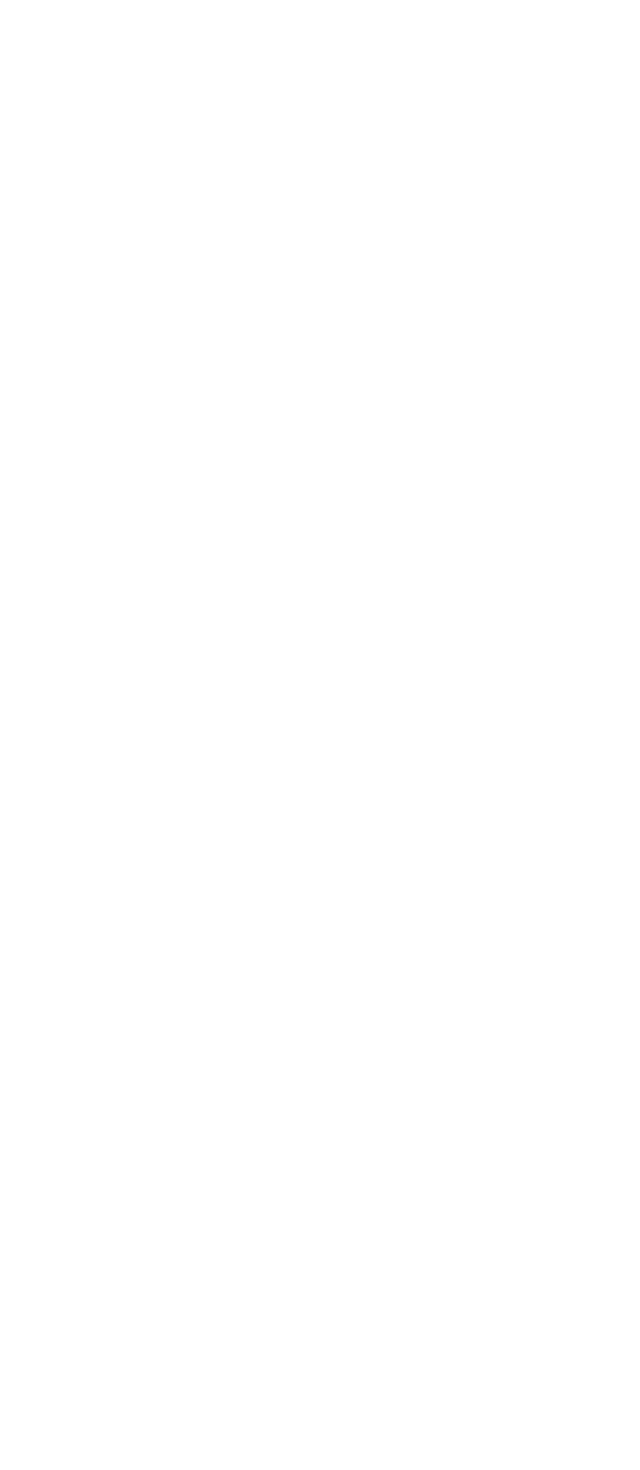
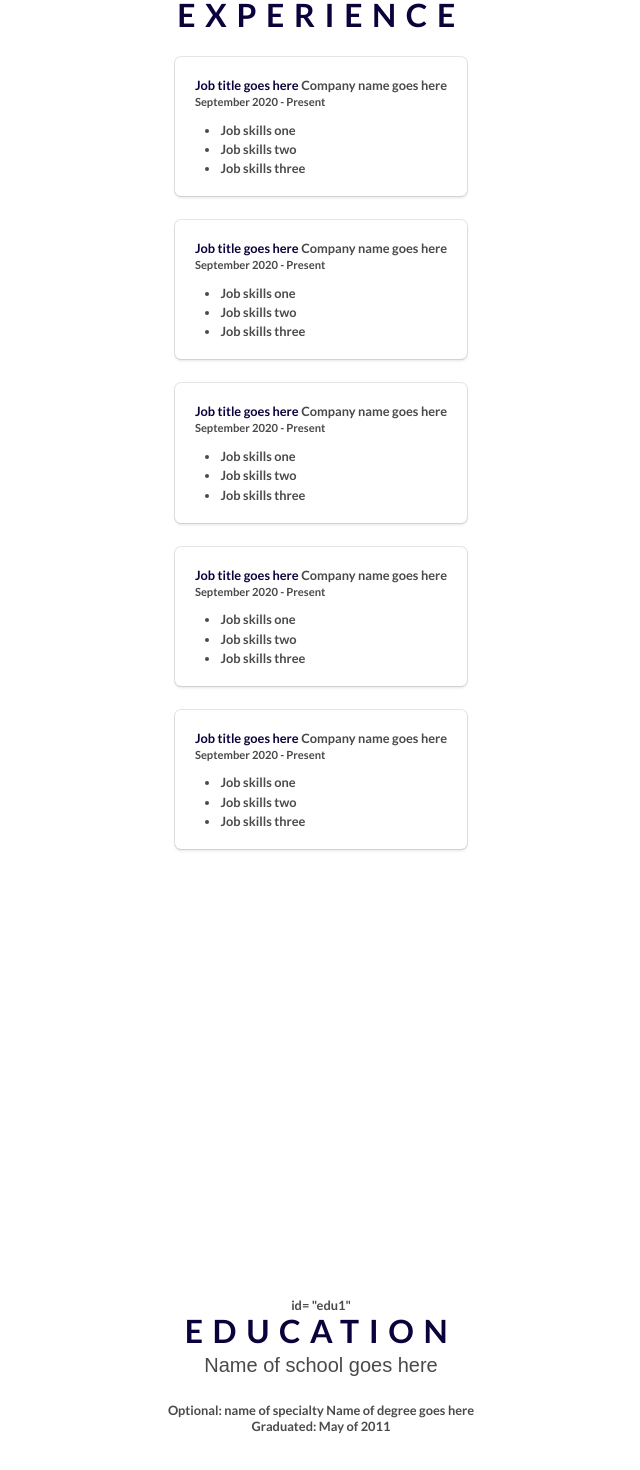
Before and after one commit to jotoland/JCS1200, a React (Create React App) app in the folder me/: page / in a window 1280 px wide. Shown: the part 2140-3610 px from the top of the page, without its empty margins (319-959 px from the left). Before the commit the page ends 1965 px from the top, so only its background shows below. Built offline with nearby package versions, Linux system fonts and the light colour scheme.

Commit message:
Created Experienceand Education components

```diff
--- a/me/src/App.js
+++ b/me/src/App.js
@@ -3,6 +3,8 @@ import Main from './components/Main';
 import AboutMe from './components/AboutMe';
 import Navbar from './components/Navbar';
 import Skills from './components/Skills'
+import Experience from './components/Experience';
+import Education from './components/Education';
 import './App.scss';
 
 function App() {
@@ -12,6 +14,8 @@ function App() {
       <AboutMe />
       <Navbar />
       <Skills />
+      <Experience />
+      <Education />
     </div>
   );
 }
--- /dev/null
+++ b/me/src/components/Education.js
@@ -0,0 +1,32 @@
+import React, { Component } from 'react';
+// import ColoredLine from './ColoredLine';
+
+class Education extends Component {
+
+    // this draws to the screen
+    render(){
+        return(
+            <div id="EducationSection">
+                <section class="section is-large">
+                    <div class="container">
+                        <div class="columns is-centered">
+                            <div class="column is-three-quarters"> id= "edu1"
+                                <h1 class="title">Education</h1>
+                                {/* <ColoredLine /> */}
+                                <h2 class="subtitle">Name of school goes here</h2>
+                                <div class="clomns is-centered">
+                                    <p>Optional: name of specialty <span class="bullet"></span>Name of degree goes here</p>
+                                </div>
+                                <div class="clomns is-centered">
+                                    <p>Graduated: May of 2011</p>
+                                </div>
+                            </div>
+                        </div>
+                    </div>
+                </section>
+            </div>
+        );
+    }
+}
+
+export default Education;
--- a/me/src/components/Experience.js
+++ b/me/src/components/Experience.js
@@ -8,8 +8,88 @@ class Experience extends Component {
                 <section class="section is-medium">
                 <div class="container">
                 <div class="columns is-centered">
-                    <div>
-
+                    <div class="column is-three-quarters">
+                        <h1 class="title">Experience</h1>
+                        {/* <ColoredLine /> */}
+                        <div class="columns is-centered">
+                            <div class="columnn is-half">
+                                <div class="box" id="exp1">
+                                    <div class="content">
+                                        <article class="media">
+                                        <p>
+                                            <strong>Job title goes here</strong> <medium>Company name goes here</medium><br />
+                                            <small>September 2020 - Present</small><br />
+                                            <ul>
+                                                <li>Job skills one</li>
+                                                <li>Job skills two</li>
+                                                <li>Job skills three</li>
+                                            </ul>
+                                        </p>
+                                        </article>
+                                    </div>
+                                </div>
+                                <div class="box" id="exp2">
+                                    <div class="content">
+                                        <article class="media">
+                                        <p>
+                                            <strong>Job title goes here</strong> <medium>Company name goes here</medium><br />
+                                            <small>September 2020 - Present</small><br />
+                                            <ul>
+                                                <li>Job skills one</li>
+                                                <li>Job skills two</li>
+                                                <li>Job skills three</li>
+                                            </ul>
+                                        </p>
+                                        </article>
+                                    </div>
+                                </div>
+                                <div class="box" id="exp3">
+                                    <div class="content">
+                                        <article class="media">
+                                        <p>
+                                            <strong>Job title goes here</strong> <medium>Company name goes here</medium><br />
+                                            <small>September 2020 - Present</small><br />
+                                            <ul>
+                                                <li>Job skills one</li>
+                                                <li>Job skills two</li>
+                                                <li>Job skills three</li>
+                                            </ul>
+                                        </p>
+                                        </article>
+                                    </div>
+                                </div>
+                                <div class="box" id="exp4">
+                                    <div class="content">
+                                        <article class="media">
+                                        <p>
+                                            <strong>Job title goes here</strong> <medium>Company name goes here</medium><br />
+                                            <small>September 2020 - Present</small><br />
+                                            <ul>
+                                                <li>Job skills one</li>
+                                                <li>Job skills two</li>
+                                                <li>Job skills three</li>
+                                            </ul>
+                                        </p>
+                                        </article>
+                                    </div>
+                                </div>
+                                <div class="box" id="exp5">
+                                    <div class="content">
+                                        <article class="media">
+                                        <p>
+                                            <strong>Job title goes here</strong> <medium>Company name goes here</medium><br />
+                                            <small>September 2020 - Present</small><br />
+                                            <ul>
+                                                <li>Job skills one</li>
+                                                <li>Job skills two</li>
+                                                <li>Job skills three</li>
+                                            </ul>
+                                        </p>
+                                        </article>
+                                    </div>
+                                </div>
+                            </div>
+                        </div>
                     </div>
                 </div>
                 </div>
```
Also changed, not shown: 5 other files (tests, documents, lock files or other folders).
